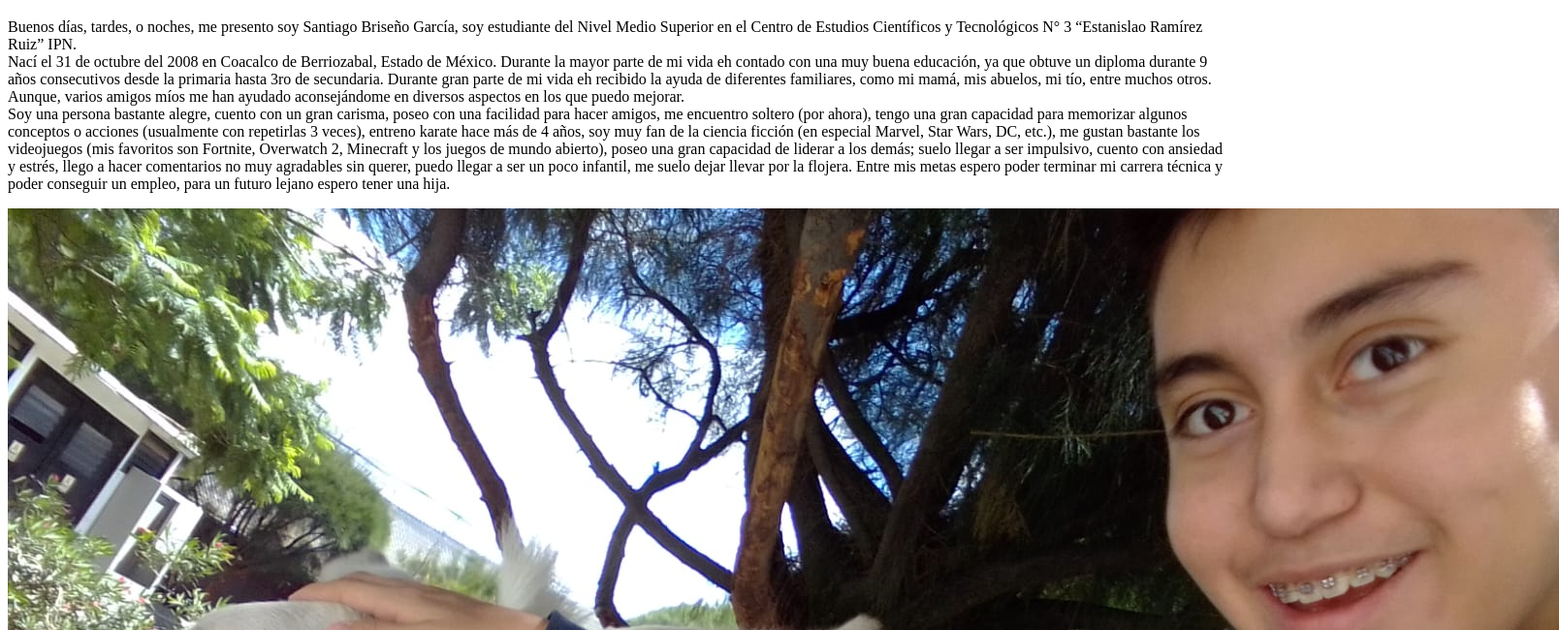
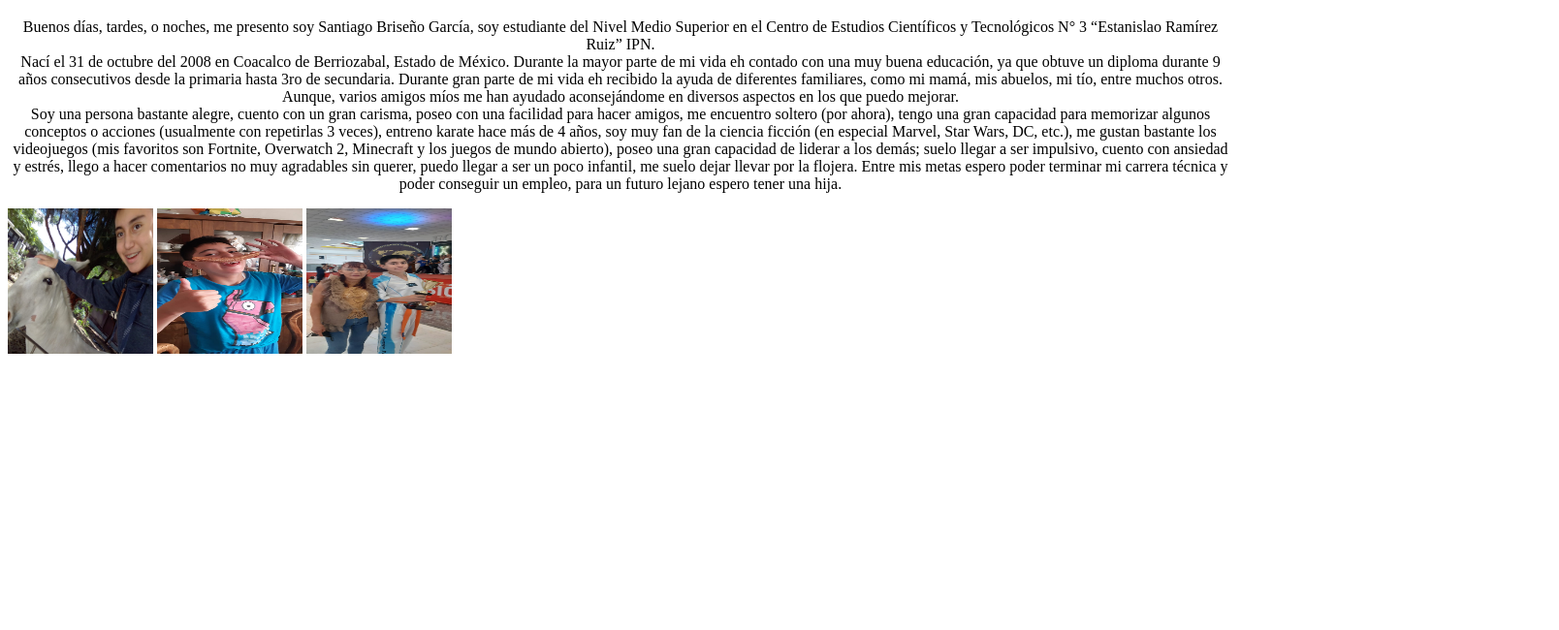
Before and after one commit to Santwach/Archivo, a plain HTML site: page presen.html in a window 1280 px wide. Shown: the part 106-756 px from the top of the page at 97% size, 1608 px wide, since content can reach past the window. Drawn offline with Linux system fonts and the light colour scheme.

Commit message:
Update presen.html

```diff
--- a/presen.html
+++ b/presen.html
@@ -6,7 +6,7 @@
 <h1>¿Quién?</h1>
 <div class="content">
         <h1>Yo</h1>
-        <p>Buenos días, tardes, o noches, me presento soy Santiago Briseño García, soy estudiante del Nivel Medio Superior en el Centro de Estudios Científicos y Tecnológicos N° 3 “Estanislao Ramírez Ruiz” IPN.<br>
+        <p align="center" bgcolor="red">Buenos días, tardes, o noches, me presento soy Santiago Briseño García, soy estudiante del Nivel Medio Superior en el Centro de Estudios Científicos y Tecnológicos N° 3 “Estanislao Ramírez Ruiz” IPN.<br>
         Nací el 31 de octubre del 2008 en Coacalco de Berriozabal, Estado de México. Durante la mayor parte de mi vida eh contado con una muy buena educación, ya que obtuve un diploma durante 9 años consecutivos desde la primaria hasta 3ro de secundaria.
 Durante gran parte de mi vida eh recibido la ayuda de diferentes familiares, como mi mamá, mis abuelos, mi tío, entre muchos otros. Aunque, varios amigos míos me han ayudado aconsejándome en diversos aspectos en los que puedo mejorar.<br>
 Soy una persona bastante alegre, cuento con un gran carisma, poseo con una facilidad para hacer amigos, me encuentro soltero (por ahora), tengo una gran capacidad para memorizar algunos conceptos o acciones (usualmente con repetirlas 3 veces), entreno karate hace más de 4 años, soy muy fan de la ciencia ficción (en especial Marvel, Star Wars, DC, etc.), me gustan bastante los videojuegos (mis favoritos son Fortnite, Overwatch 2, Minecraft y los juegos de mundo abierto), poseo una gran capacidad de liderar a los demás; suelo llegar a ser impulsivo, cuento con ansiedad y estrés, llego a hacer comentarios no muy agradables sin querer, puedo llegar a ser un poco infantil, me suelo dejar llevar por la flojera.
@@ -14,6 +14,6 @@ Entre mis metas espero poder terminar mi carrera técnica y poder conseguir un e
         </p>
     </div>
     <div class="images-container">
-        <img src="burro.jpeg" alt="KIKEFT">
-        <img src="karate.jpeg" alt="KIKEFT">
-        <img src="churro.jpeg" alt="KIKEFT">
+        <img src="burro.jpeg" alt="KIKEFT" height="150" width="150">
+        <img src="karate.jpeg" alt="KIKEFT" height="150" width="150">
+        <img src="churro.jpeg" alt="KIKEFT" height="150" width="150">
```
